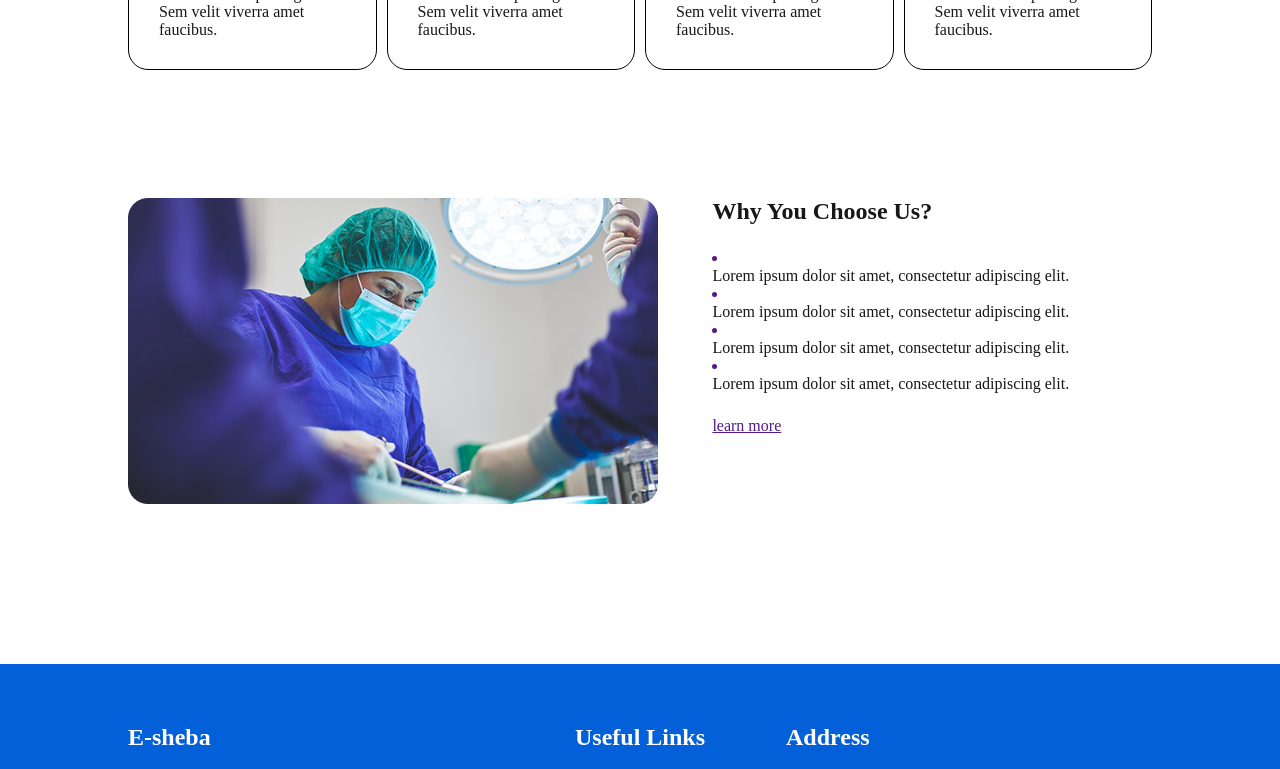
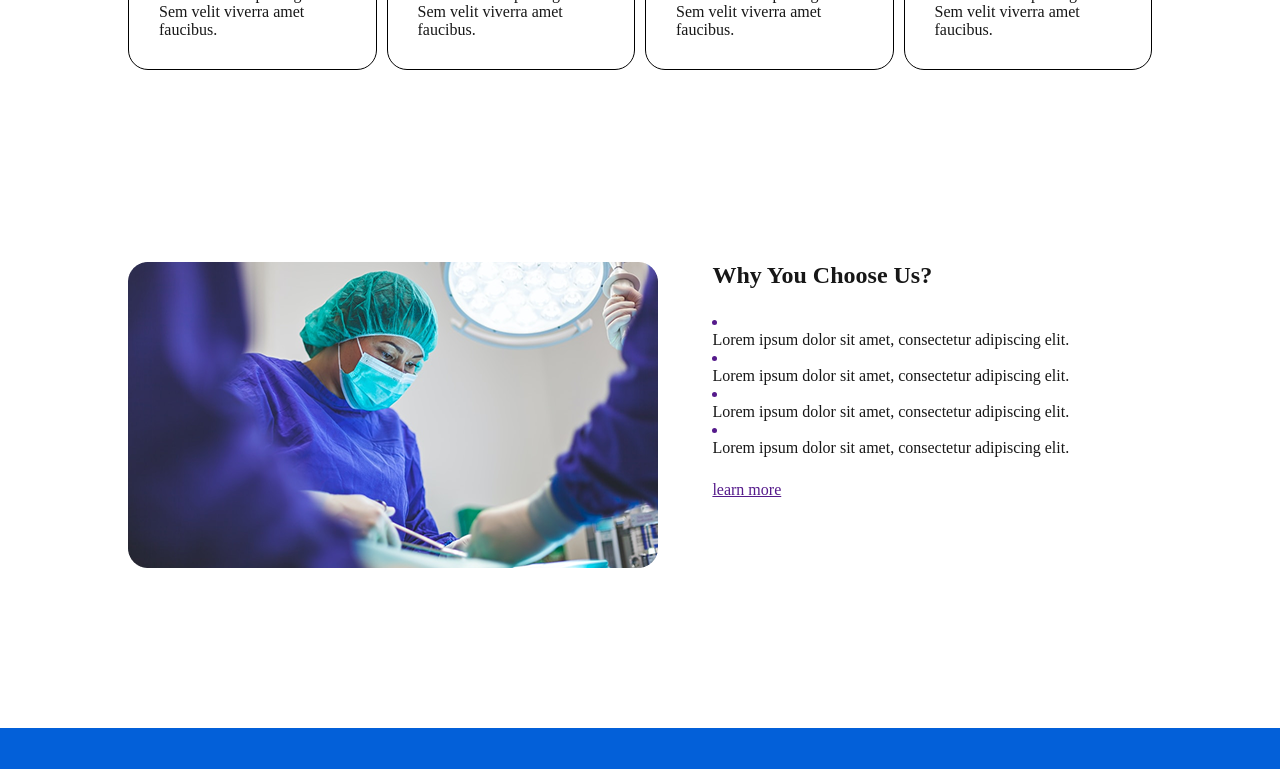
Before and after one commit to Hadi20Diab/DigitalHubFirstProject, a Next.js app in the folder my-app/: page / in a window 1280 px wide. Shown: the part 1028-1797 px from the top of the page. Built offline with nearby package versions, Linux system fonts and the light colour scheme.

Commit message:
refactor: adjust padding for main and section elements in globals.css

```diff
--- a/my-app/app/globals.css
+++ b/my-app/app/globals.css
@@ -48,7 +48,6 @@ body {
 }
 
 main {
-  padding: 2rem var(--padding);
   margin: 0 auto;
   min-height: 20vh;
   display: flex;
@@ -57,6 +56,10 @@ main {
   margin: var(--padding) auto;
 }
 
+main section {
+  padding: 2rem var(--padding);
+}
+
 header {
   background-color: var(--secoundary-color);
 }
```
